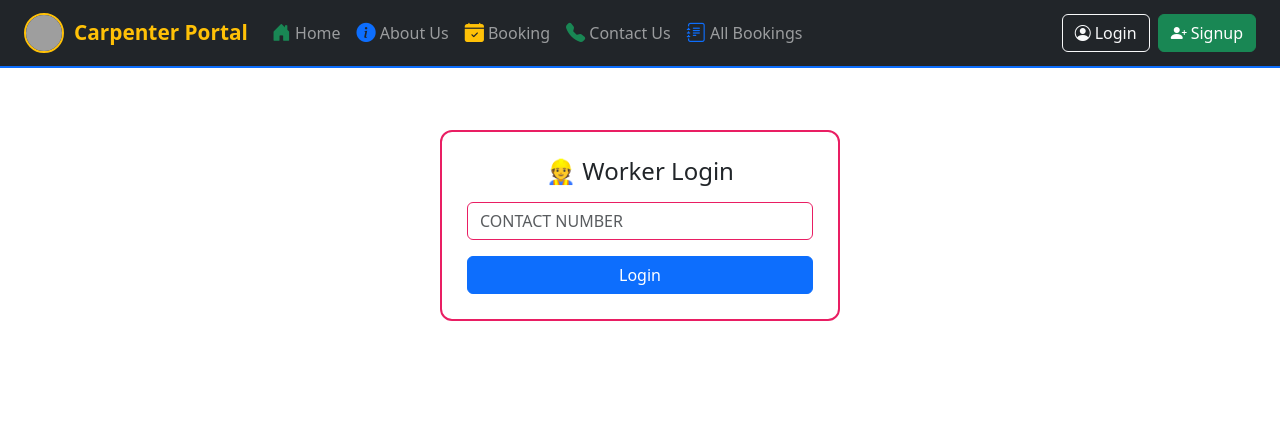
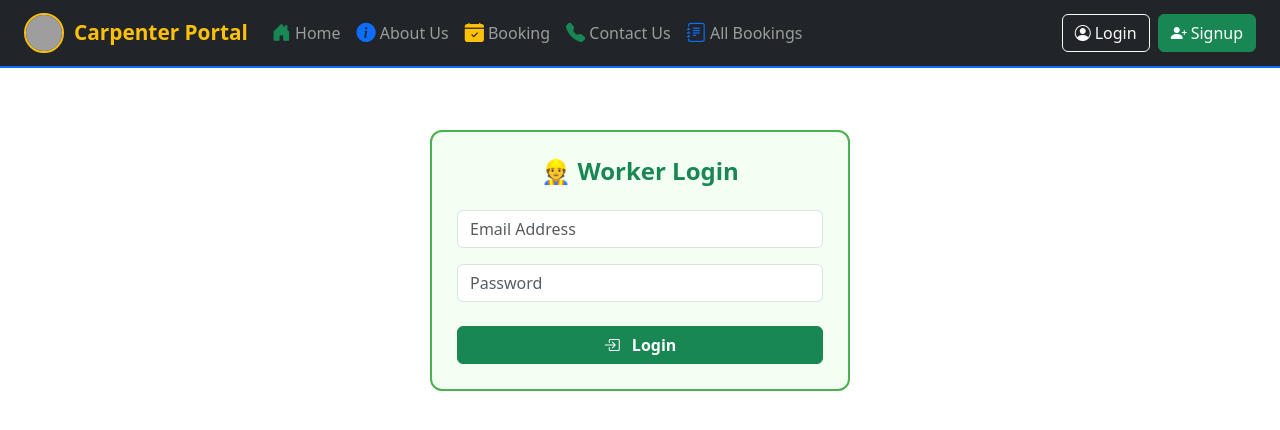
Before and after one commit to sohit636210s/leaderboard-system, a React (Create React App) app in the folder frontend/: page /worker-login in a window 1280 px wide. Shown: the top 430 px of the page. Built offline with nearby package versions, Linux system fonts and the light colour scheme; grey boxes are pictures that could not be loaded.

Commit message:
change add Navbar after login workder

```diff
--- a/frontend/src/components/WorkerLogin.js
+++ b/frontend/src/components/WorkerLogin.js
@@ -1,36 +1,69 @@
 import React, { useState } from 'react';
 import axios from 'axios';
 
-function WorkerLogin() {
-  const [formData, setFormData] = useState({ contact: '' });
+function WorkerLogin({ setWorker }) {
+  const [formData, setFormData] = useState({
+    email: '',
+    password: ''
+  });
+
+  const handleChange = e => {
+    const { name, value } = e.target;
+    setFormData(prev => ({ ...prev, [name]: value }));
+  };
 
   const handleSubmit = async e => {
     e.preventDefault();
     try {
-      const res = await axios.get(`http://localhost:5000/api/workers/list`);
-      const match = res.data.find(w => w.contact === formData.contact);
-      if (match) {
-        alert(`Welcome worker: ${match.name}`);
-      } else {
-        alert('Worker not found!');
-      }
+      const backendURL = process.env.REACT_APP_BACKEND_URL;
+      const res = await axios.post(`${backendURL}/api/workers/login`, formData);
+
+      // ✅ Save token for session
+      localStorage.setItem('workerToken', res.data.token);
+
+      // ✅ Update parent state (Navbar trigger)
+      setWorker(res.data.worker);
+
+      alert(`Welcome, ${res.data.worker.name}!`);
+
     } catch (err) {
-      alert('Login failed');
+      alert(err.response?.data?.error || 'Login failed');
     }
   };
 
   return (
-    <div style={{ maxWidth: 400, margin: 'auto', marginTop: 60, border: '2px solid #e91e63', padding: 25, borderRadius: 12 }}>
-      <h4 className="text-center mb-3">👷 Worker Login</h4>
+    <div style={{
+      maxWidth: 420,
+      margin: 'auto',
+      marginTop: 60,
+      padding: 25,
+      border: '2px solid #4CAF50',
+      borderRadius: 12,
+      background: '#f3fff3',
+    }}>
+      <h4 className="text-center mb-4 fw-bold text-success">👷 Worker Login</h4>
       <form onSubmit={handleSubmit}>
         <input
-          type="text" name="contact" value={formData.contact}
-          onChange={e => setFormData({ contact: e.target.value })}
-          placeholder="CONTACT NUMBER"
+          type="email"
+          name="email"
+          value={formData.email}
+          onChange={handleChange}
+          placeholder="Email Address"
           className="form-control mb-3"
-          style={{ border: '1.5px solid #e91e63' }} required
+          required
         />
-        <button className="btn btn-primary w-100">Login</button>
+        <input
+          type="password"
+          name="password"
+          value={formData.password}
+          onChange={handleChange}
+          placeholder="Password"
+          className="form-control mb-4"
+          required
+        />
+        <button className="btn btn-success w-100 fw-bold">
+          <i className="bi bi-box-arrow-in-right me-2"></i> Login
+        </button>
       </form>
     </div>
   );
```
Also changed, not shown: frontend/src/components/Navbar.js (added, +98 -0 lines).
